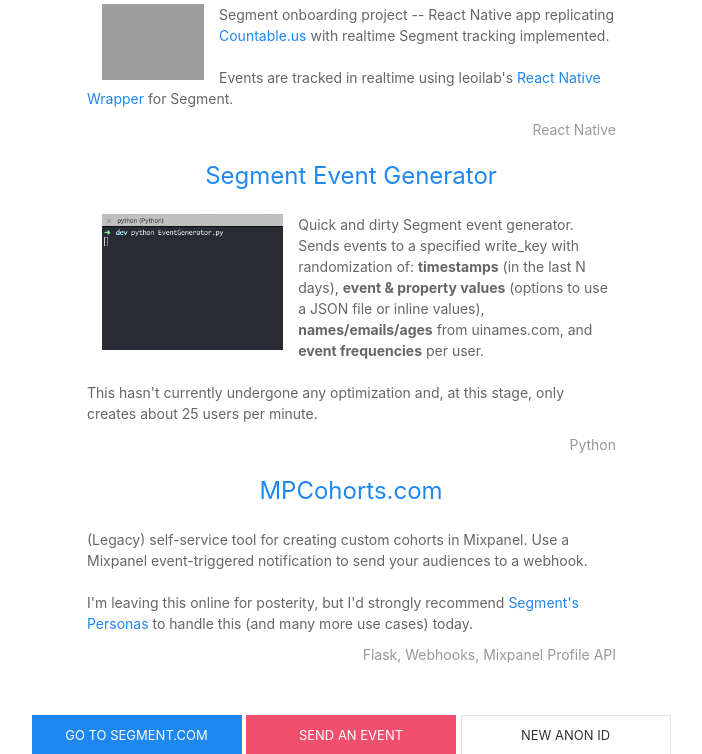
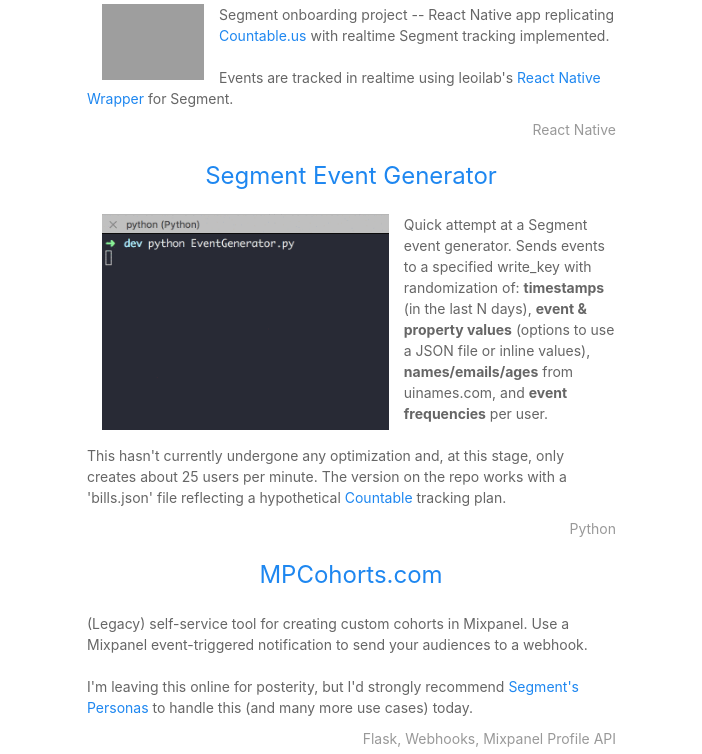
Before and after one commit to dddiggory/segment, a Flask app: page / in a window 1280 px wide. Shown: the part 294-1048 px from the top of the page, without its empty margins (289-991 px from the left). Run offline with Flask 2, Linux system fonts and the light colour scheme; some libraries are stand-ins or nearby versions; grey boxes are pictures that could not be loaded.

Commit message:
copy changes for event generator

```diff
--- a/templates/index.html
+++ b/templates/index.html
@@ -54,9 +54,9 @@
 				<div class="uk-panel uk-panel-box grid-item ">
 						<h3 class="uk-panel-title"><a href="https://github.com/dddiggory/segment-event-generator">Segment Event Generator</a></h3>
 						<div class="uk-text-small card-body">
-							<img src="static/event-generator.gif" width="40%" style="padding: 0 15px; float: left;"/>
-							Quick and dirty Segment event generator. Sends events to a specified write_key with randomization of: <strong>timestamps</strong> (in the last N days), <strong>event & property values</strong> (options to use a JSON file or inline values), <strong>names/emails/ages</strong> from uinames.com, and <strong>event frequencies</strong> per user.<br><br>
-							This hasn't currently undergone any optimization and, at this stage, only creates about 25 users per minute.
+							<img src="static/event-generator.gif" width="60%" style="padding: 0 15px; float: left;"/>
+							Quick attempt at a Segment event generator. Sends events to a specified write_key with randomization of: <strong>timestamps</strong> (in the last N days), <strong>event & property values</strong> (options to use a JSON file or inline values), <strong>names/emails/ages</strong> from uinames.com, and <strong>event frequencies</strong> per user.<br><br>
+							This hasn't currently undergone any optimization and, at this stage, only creates about 25 users per minute. The version on the repo works with a 'bills.json' file reflecting a hypothetical <a href="https://countable.us">Countable</a> tracking plan.
 						</div>
 						<div class="uk-text-meta card-footer">
 							Python
```
